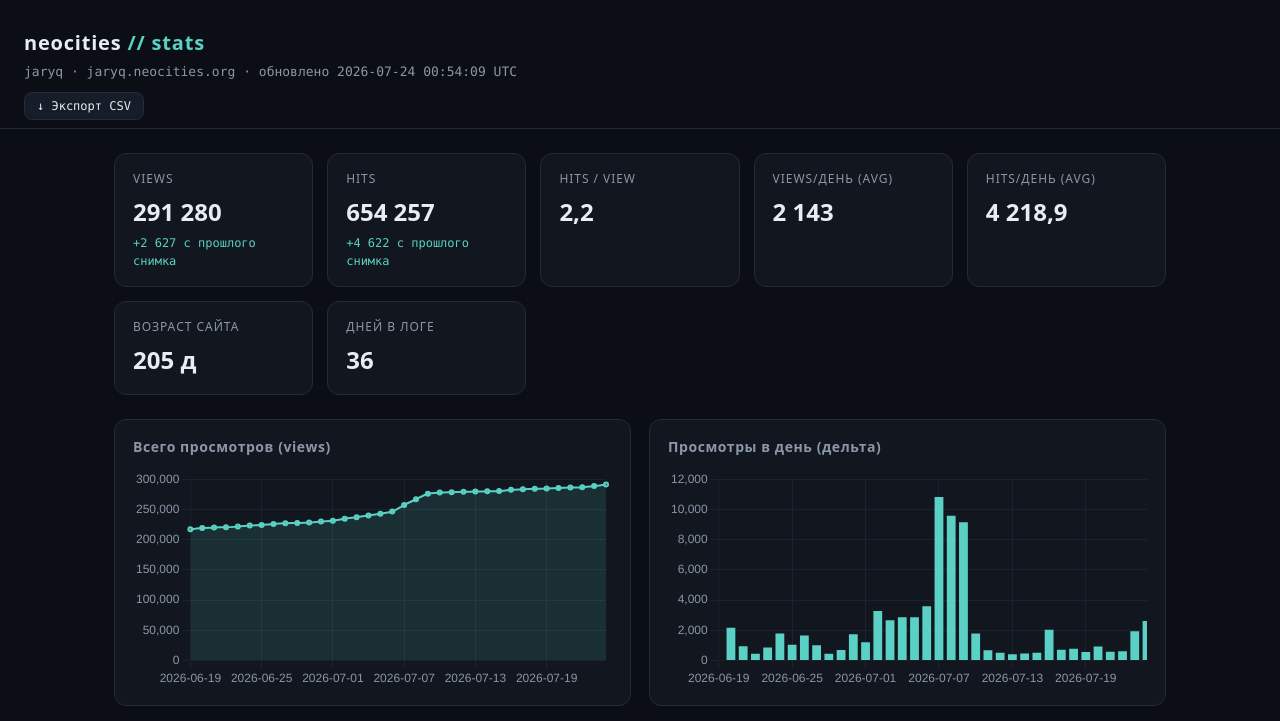
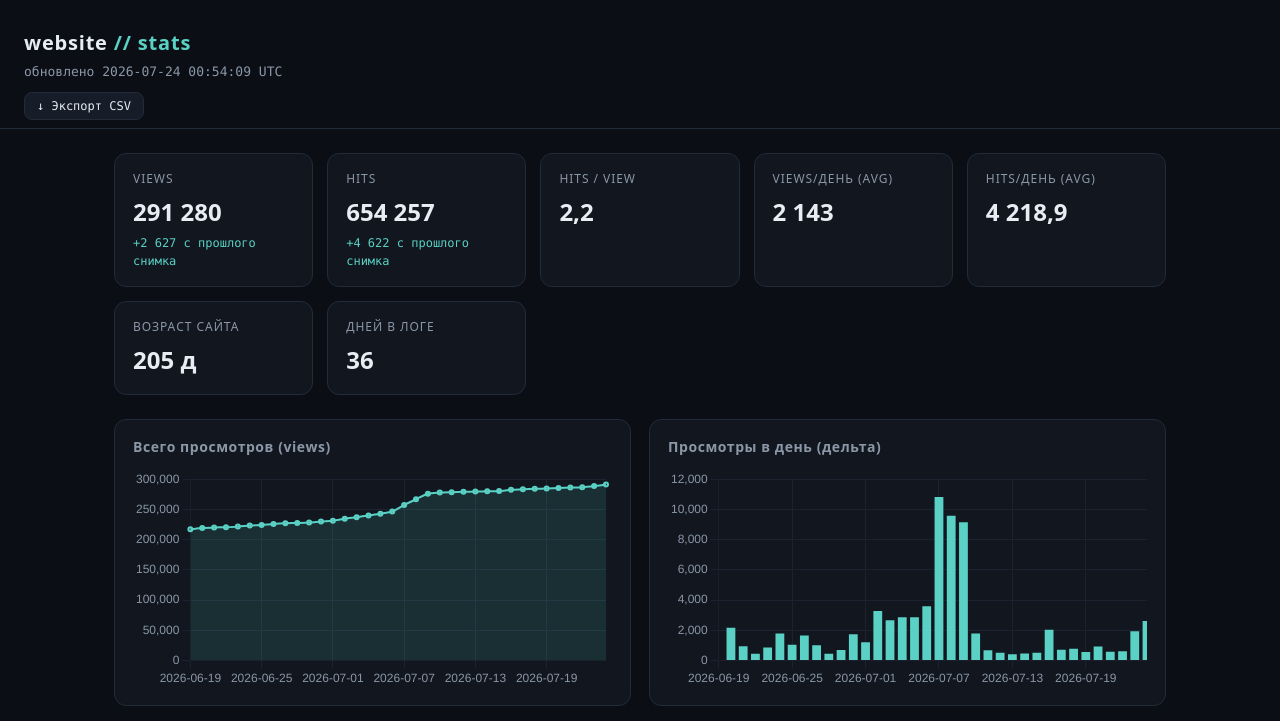
Before and after one commit to encrize/ncstats, a plain HTML site: page index.html in a window 1280 px wide. Shown: the top 721 px of the page. Drawn offline with nearby package versions, Linux system fonts and the light colour scheme.

Commit message:
Update index.html

```diff
--- a/index.html
+++ b/index.html
@@ -3,7 +3,7 @@
 <head>
 <meta charset="utf-8" />
 <meta name="viewport" content="width=device-width, initial-scale=1" />
-<title>Neocities — Stats Dashboard</title>
+<title>Dashboard — Stats</title>
 <script src="https://cdn.jsdelivr.net/npm/chart.js@4.4.1/dist/chart.umd.min.js"></script>
 <style>
   :root{
@@ -48,7 +48,7 @@
 </head>
 <body>
 <header>
-  <h1>neocities <span class="accent">// stats</span></h1>
+  <h1>website <span class="accent">// stats</span></h1>
   <div class="sub" id="siteline"></div>
   <button id="csvBtn" class="btn" style="display:none">↓ Экспорт CSV</button>
 </header>
@@ -78,14 +78,7 @@
 </main>
 
 <script>
-// ===== CONFIG =====
-// Where to load the snapshots from.
-//  - Hosting on GitHub Pages (same repo): leave as "data/stats.json".
-//  - Hosting on Neocities / anywhere else: point to the raw GitHub URL,
-//    which DOES send CORS headers, e.g.:
-//    "https://raw.githubusercontent.com/<user>/<repo>/main/data/stats.json"
 const STATS_URL = "data/stats.json";
-// ==================
 
 const nf = new Intl.NumberFormat("ru-RU");
 const nf1 = new Intl.NumberFormat("ru-RU",{maximumFractionDigits:1});
@@ -164,13 +157,12 @@ function parseDate(s){ const d = new Date(s); return isNaN(d) ? null : d; }
     hist = await r.json();
   }catch(e){
     document.getElementById("error").innerHTML =
-      `<div class="err">Не удалось загрузить ${STATS_URL} — ${e.message}.<br>`+
-      `Если хостишь не на GitHub Pages, пропиши в STATS_URL raw-ссылку GitHub.</div>`;
+      `<div class="err">Не удалось загрузить данные — ${e.message}.</div>`;
     return;
   }
   if(!Array.isArray(hist) || hist.length===0){
     document.getElementById("error").innerHTML =
-      `<div class="err">Снапшотов пока нет. Запусти workflow вручную (Actions → Run workflow) или дождись cron.</div>`;
+      `<div class="err">Снапшотов пока нет.</div>`;
     return;
   }
 
@@ -184,8 +176,10 @@ function parseDate(s){ const d = new Date(s); return isNaN(d) ? null : d; }
   const first = hist[0];
   const hasFiles = sizes.some(v=>v!=null) || files.some(v=>v!=null);
 
-  document.getElementById("siteline").textContent =
-    `${last.sitename||""} · ${(last.domain||last.sitename+".neocities.org")} · обновлено ${(last.ts||"").replace("T"," ").replace("Z"," UTC")}`;
+  const sitelineEl = document.getElementById("siteline");
+  if(sitelineEl){
+    sitelineEl.textContent = `обновлено ${(last.ts||"").replace("T"," ").replace("Z"," UTC")}`;
+  }
 
   // ---- derived KPI helpers ----
   const daySpan = Math.max(1, (parseDate(last.ts) - parseDate(first.ts)) / 86400000);
@@ -209,13 +203,6 @@ function parseDate(s){ const d = new Date(s); return isNaN(d) ? null : d; }
   document.getElementById("kpis").innerHTML = kpis.map(k=>
     `<div class="kpi"><div class="label">${k.label}</div><div class="value">${k.value}</div>${k.d}</div>`
   ).join("");
-
-  // hint when file stats are missing (no API key)
-  if(!hasFiles){
-    document.getElementById("filehint").innerHTML =
-      `<div class="hint">Размер / кол-во файлов / типы файлов пусты: в снимках нет этих данных. `+
-      `Добавь секрет <b>NEOCITIES_API_KEY</b> в GitHub Actions и перезапусти workflow.</div>`;
-  }
 
   lineChart("cViews", labels, views, "#5ad1c4", "#5ad1c422");
   barChart("cViewsDelta", labels, deltas(views), "#5ad1c4");
@@ -257,10 +244,9 @@ function parseDate(s){ const d = new Date(s); return isNaN(d) ? null : d; }
 
   const tags = (last.tags||[]).map(t=>`<span class="tag">#${t}</span>`).join("");
   document.getElementById("meta").innerHTML =
-    `создан: ${last.created_at||"—"}<br>теги: ${tags||"—"}<br>`+
-    `источник: ${STATS_URL} · встроенная статистика Neocities хранит только 30 дней — здесь история копится вечно.`;
+    `создан: ${last.created_at||"—"}<br>теги: ${tags||"—"}`;
 
-  // ---- CSV export of the full snapshot history ----
+  // ---- CSV export ----
   const vd = deltas(views), hd = deltas(hits);
   const csvBtn = document.getElementById("csvBtn");
   csvBtn.style.display = "inline-block";
@@ -271,7 +257,7 @@ function parseDate(s){ const d = new Date(s); return isNaN(d) ? null : d; }
     const blob = new Blob(["\ufeff"+csv], {type:"text/csv;charset=utf-8"});
     const a = document.createElement("a");
     a.href = URL.createObjectURL(blob);
-    a.download = `neocities-stats-${(last.ts||"").slice(0,10)}.csv`;
+    a.download = `stats-export-${(last.ts||"").slice(0,10)}.csv`;
     document.body.appendChild(a); a.click(); a.remove();
     URL.revokeObjectURL(a.href);
   };
```
